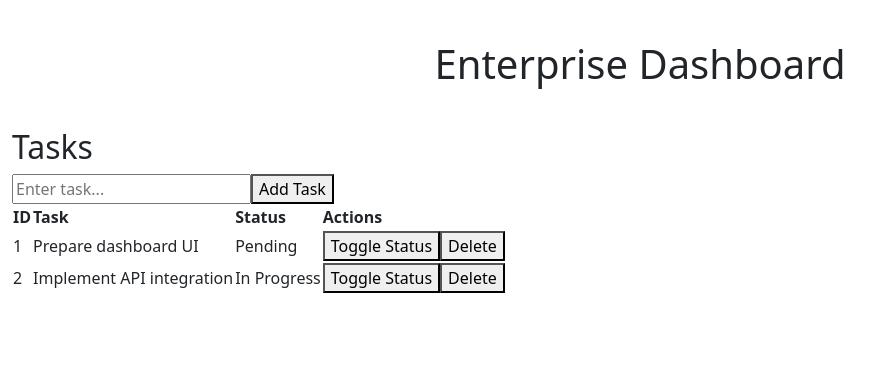
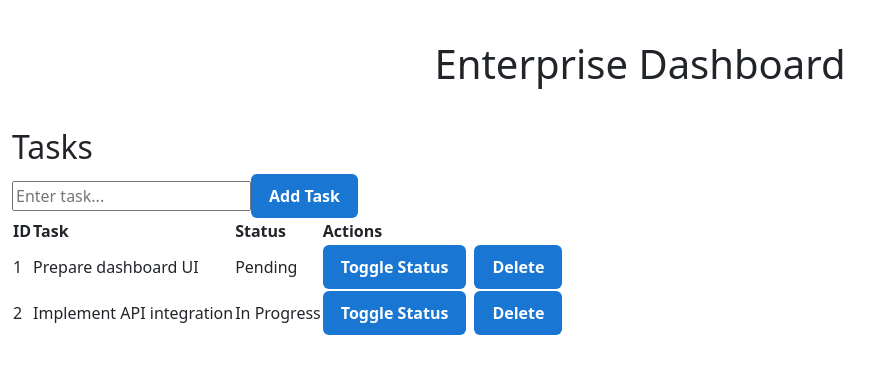
Before and after one commit to paulraj12/angular18-enterprise-dashboard, an Angular app: page /tasks in a window 1280 px wide. Shown: the top 374 px of the page, without its empty margins (0-894 px from the left). Built offline with nearby package versions, Linux system fonts and the light colour scheme.

Commit message:
Added button

```diff
--- a/src/app/features/audit-logs/audit-logs.component.html
+++ b/src/app/features/audit-logs/audit-logs.component.html
@@ -1,10 +1,6 @@
 <h2>Audit Logs</h2>
 
-<input
-  type="text"
-  placeholder="Search by user..."
-  (input)="onSearch($event)"
-/>
+<input type="text" placeholder="Search by user..." (input)="onSearch($event)" class="mb-3" />
 
 <table border="1" width="100%">
 
--- a/src/app/features/notifications/notifications.component.html
+++ b/src/app/features/notifications/notifications.component.html
@@ -1,17 +1,17 @@
 <h2>Notifications</h2>
 
-<div class="notification-card"
-     *ngFor="let n of notifications()"
-     [class.read]="n.read">
+<div class="notification-card" *ngFor="let n of notifications()" [class.read]="n.read">
 
-  <h4>{{n.title}}</h4>
-  <p>{{n.body}}</p>
+    <h4>{{n.title}}</h4>
+    <p>{{n.body}}</p>
 
-  <button *ngIf="!n.read"
+    <!-- <button *ngIf="!n.read"
           (click)="markAsRead(n.id)">
       Mark as Read
-  </button>
+  </button> -->
 
-  <span *ngIf="n.read">✔ Read</span>
+    <app-button *ngIf="!n.read" label="Mark as Read" variant="primary" (clicked)="markAsRead(n.id)"></app-button>
+
+    <span *ngIf="n.read">✔ Read</span>
 
 </div>
--- a/src/app/features/notifications/notifications.component.ts
+++ b/src/app/features/notifications/notifications.component.ts
@@ -1,11 +1,12 @@
 import { Component, OnInit } from '@angular/core';
 import { CommonModule } from '@angular/common';
 import { NotificationsService } from '../../core/services/notifications.service';
+import { ButtonComponent } from '../../shared/components/button/button.component';
 
 @Component({
   selector: 'app-notifications',
   standalone: true,
-  imports: [CommonModule],
+  imports: [CommonModule, ButtonComponent],
   templateUrl: './notifications.component.html'
 })
 export class NotificationsComponent implements OnInit {
--- a/src/app/features/tasks/tasks.component.html
+++ b/src/app/features/tasks/tasks.component.html
@@ -2,16 +2,13 @@
 
 <div class="task-input">
 
-  <input
-    type="text"
-    placeholder="Enter task..."
-    #taskInput
-  />
+  <input type="text" placeholder="Enter task..." #taskInput />
 
-  <button
-    (click)="newTask.set(taskInput.value); addTask(); taskInput.value=''">
+  <!-- <button (click)="newTask.set(taskInput.value); addTask(); taskInput.value=''">
     Add Task
-  </button>
+  </button> -->
+
+  <app-button label="Add Task" variant="primary" (clicked)="addTask()" taskInput.value=''></app-button>
 
 </div>
 
@@ -35,9 +32,7 @@
 
       <td>
 
-        <span
-          class="status"
-          [class.completed]="task.status === 'Completed'">
+        <span class="status" [class.completed]="task.status === 'Completed'">
 
           {{task.status}}
 
@@ -47,13 +42,17 @@
 
       <td>
 
-        <button (click)="toggleStatus(task.id)">
+        <!-- <button (click)="toggleStatus(task.id)">
           Toggle Status
         </button>
 
         <button (click)="deleteTask(task.id)">
           Delete
-        </button>
+        </button> -->
+
+        <app-button label="Toggle Status" variant="primary" (clicked)="toggleStatus(task.id)"></app-button>
+
+        <app-button label=" Delete" variant="primary" (clicked)="deleteTask(task.id)"></app-button>
 
       </td>
 
--- a/src/app/features/tasks/tasks.component.scss
+++ b/src/app/features/tasks/tasks.component.scss
@@ -0,0 +1,3 @@
+app-button {
+  margin-right: 8px;
+}
--- a/src/app/features/tasks/tasks.component.ts
+++ b/src/app/features/tasks/tasks.component.ts
@@ -1,11 +1,12 @@
 import { Component, signal } from '@angular/core';
 import { CommonModule } from '@angular/common';
 import { TasksService } from '../../core/services/tasks.service';
+import { ButtonComponent } from '../../shared/components/button/button.component';
 
 @Component({
   selector: 'app-tasks',
   standalone: true,
-  imports: [CommonModule],
+  imports: [CommonModule, ButtonComponent],
   templateUrl: './tasks.component.html',
   styleUrls: ['./tasks.component.scss'],
 })
```
Also changed, not shown: src/app/app.routes.ts (indentation only).
